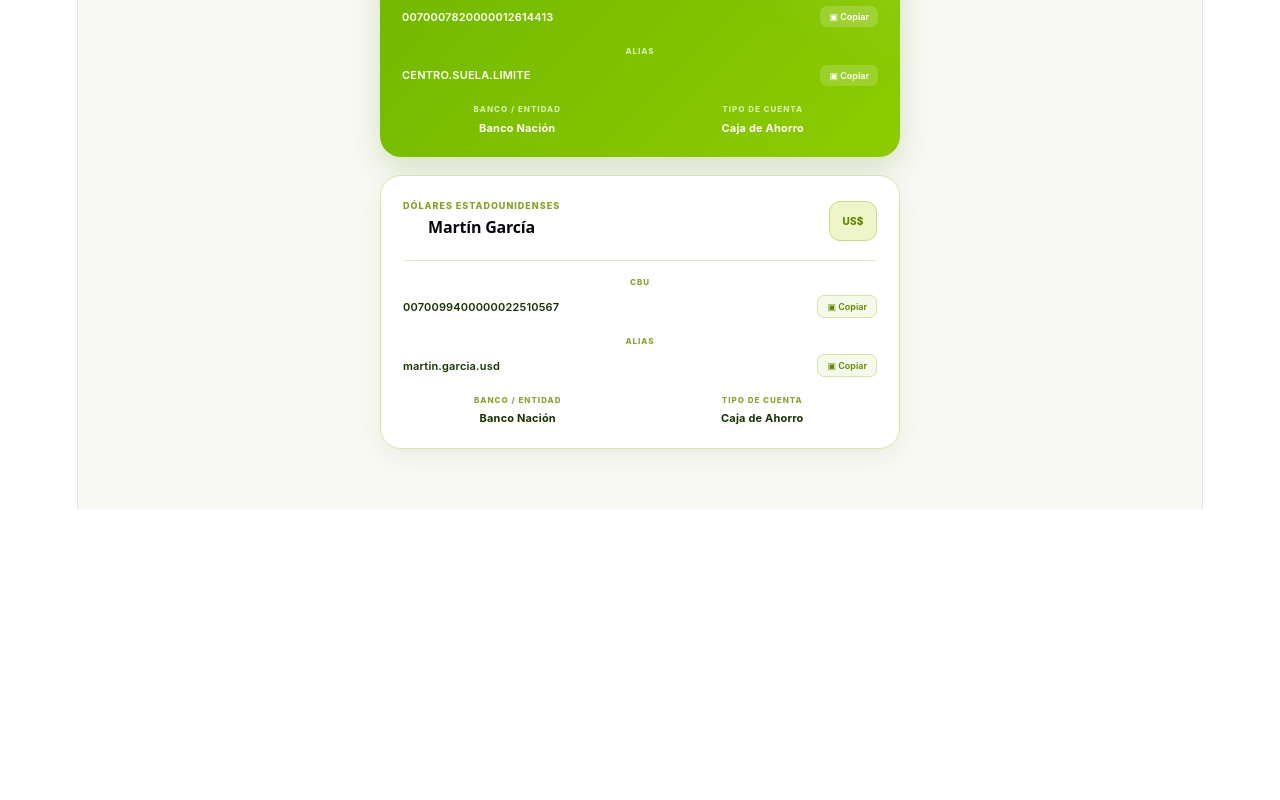
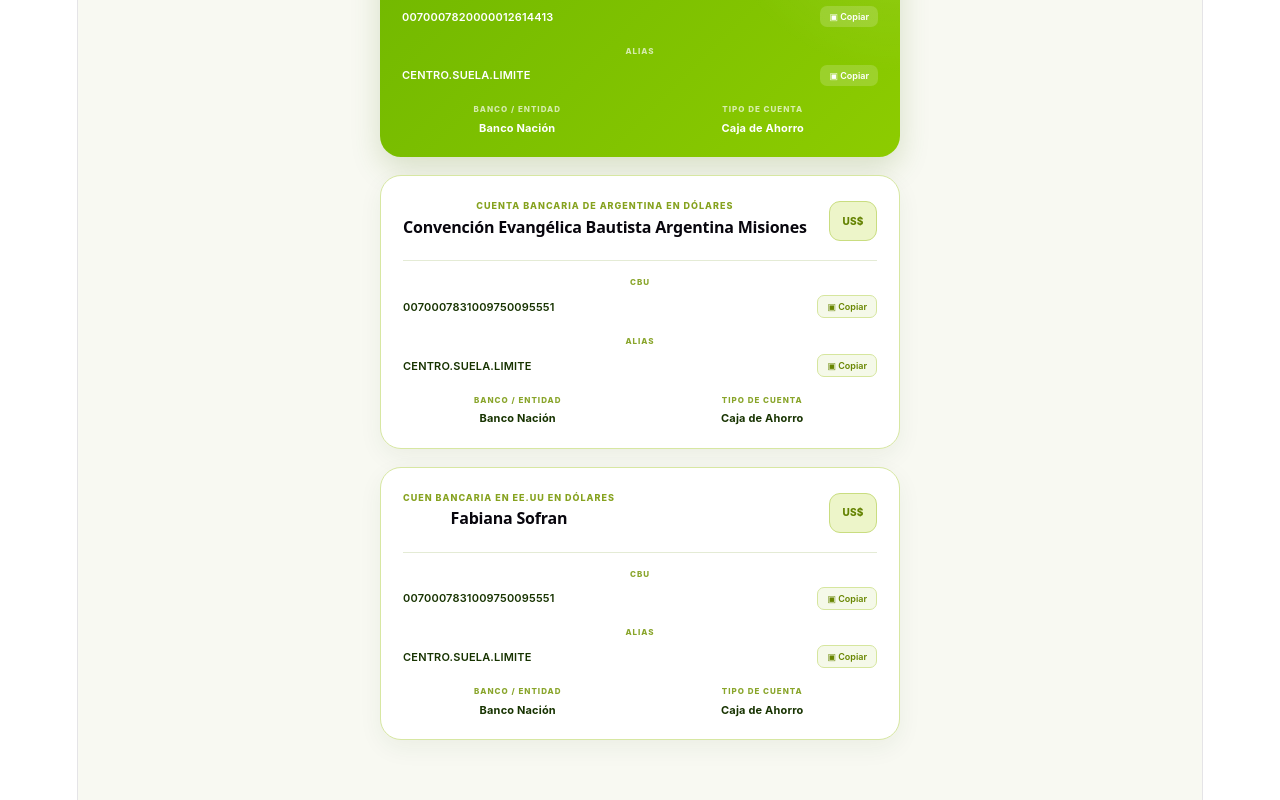
Before and after one commit to benja3086/Fu-datos, a React (Vite) app: page / in a window 1280 px wide. Shown: the part 316-1116 px from the top of the page. Before the commit the page ends 825 px from the top, so only its background shows below. Built offline with nearby package versions, Linux system fonts and the light colour scheme.

Commit message:
fix: datos agregados2

```diff
--- a/src/Home.jsx
+++ b/src/Home.jsx
@@ -48,9 +48,11 @@
         <div className="bank-card pesos-card">
           <div className="card-header">
             <div>
-              <span className="currency-label">PESOS ARGENTINOS</span>
+              <span className="currency-label">
+                BANCO GALICIA - CUENTA EN PESOS
+              </span>
 
-              <h1>Fabiana Sofran</h1>
+              <h1>Convención Evangélica Bautista Argentina Misiones</h1>
             </div>
 
             <div className="currency-icon">$</div>
@@ -85,7 +87,7 @@
 
               <button
                 className="copy-btn green-copy"
-                onClick={() => copiar("martin.garcia.ars", "alias-pesos")}
+                onClick={() => copiar("CENTRO.SUELA.LIMITE", "alias-pesos")}
               >
                 {copiado === "alias-pesos" ? "✓ Copiado" : "▣ Copiar"}
               </button>
@@ -116,9 +118,11 @@
         <div className="bank-card dolares-card">
           <div className="card-header">
             <div>
-              <span className="currency-label">DÓLARES ESTADOUNIDENSES</span>
+              <span className="currency-label">
+                CUENTA BANCARIA DE ARGENTINA EN DÓLARES
+              </span>
 
-              <h1>Martín García</h1>
+              <h1>Convención Evangélica Bautista Argentina Misiones</h1>
             </div>
 
             <div className="currency-icon usd-icon">US$</div>
@@ -132,11 +136,11 @@
             <span className="info-label">CBU</span>
 
             <div className="info-row">
-              <span className="bank-value">0070099400000022510567</span>
+              <span className="bank-value"> 0070007831009750095551</span>
 
               <button
                 className="copy-btn white-copy"
-                onClick={() => copiar("0070099400000022510567", "cbu-dolares")}
+                onClick={() => copiar("0070007831009750095551", "cbu-dolares")}
               >
                 {copiado === "cbu-dolares" ? "✓ Copiado" : "▣ Copiar"}
               </button>
@@ -149,11 +153,76 @@
             <span className="info-label">ALIAS</span>
 
             <div className="info-row">
-              <span className="bank-value">martin.garcia.usd</span>
+              <span className="bank-value">CENTRO.SUELA.LIMITE</span>
 
               <button
                 className="copy-btn white-copy"
-                onClick={() => copiar("martin.garcia.usd", "alias-dolares")}
+                onClick={() => copiar("CENTRO.SUELA.LIMITE", "alias-dolares")}
+              >
+                {copiado === "alias-dolares" ? "✓ Copiado" : "▣ Copiar"}
+              </button>
+            </div>
+          </div>
+
+          {/* BANCO Y CUENTA */}
+
+          <div className="bank-footer">
+            <div className="footer-item">
+              <span className="info-label">BANCO / ENTIDAD</span>
+
+              <strong>Banco Nación</strong>
+            </div>
+
+            <div className="footer-item">
+              <span className="info-label">TIPO DE CUENTA</span>
+
+              <strong>Caja de Ahorro</strong>
+            </div>
+          </div>
+        </div>
+        <div className="bank-card dolares-card">
+          <div className="card-header">
+            <div>
+              <span className="currency-label">
+                CUEN BANCARIA EN EE.UU EN DÓLARES
+              </span>
+
+              <h1>Fabiana Sofran</h1>
+            </div>
+
+            <div className="currency-icon usd-icon">US$</div>
+          </div>
+
+          <div className="separator"></div>
+
+          {/* CBU */}
+
+          <div className="bank-info">
+            <span className="info-label">CBU</span>
+
+            <div className="info-row">
+              <span className="bank-value"> 0070007831009750095551</span>
+
+              <button
+                className="copy-btn white-copy"
+                onClick={() => copiar("0070007831009750095551", "cbu-dolares")}
+              >
+                {copiado === "cbu-dolares" ? "✓ Copiado" : "▣ Copiar"}
+              </button>
+            </div>
+          </div>
+
+          {/* ALIAS */}
+
+          <div className="bank-info">
+            <span className="info-label">ALIAS</span>
+
+            <div className="info-row">
+              <span className="bank-value">CENTRO.SUELA.LIMITE</span>
+
+              <button
+                className="copy-btn white-copy"
+                onClick={() => copiar("CENTRO.SUELA.LIMITE", "alias-dolares")}
               >
                 {copiado === "alias-dolares" ? "✓ Copiado" : "▣ Copiar"}
               </button>
```
